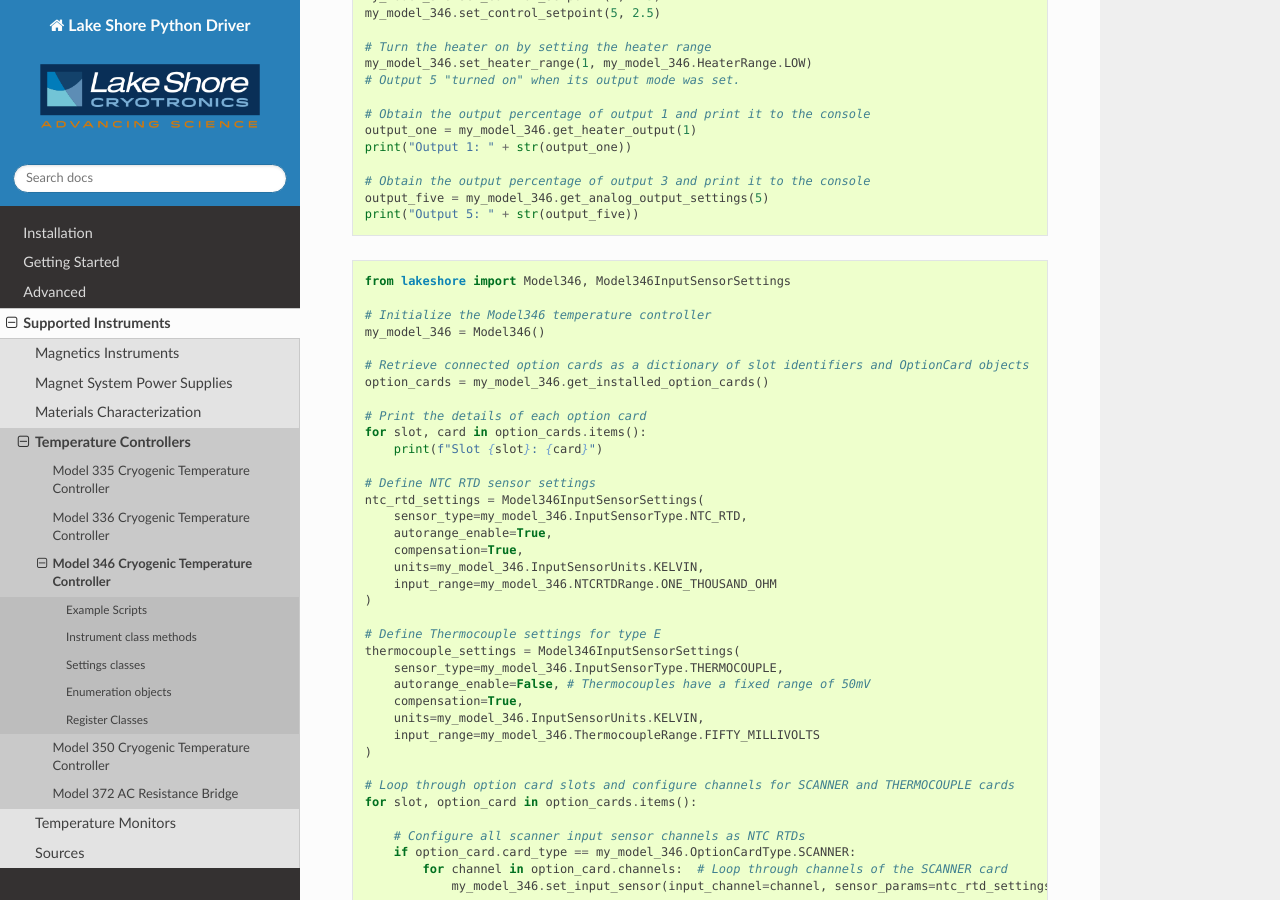
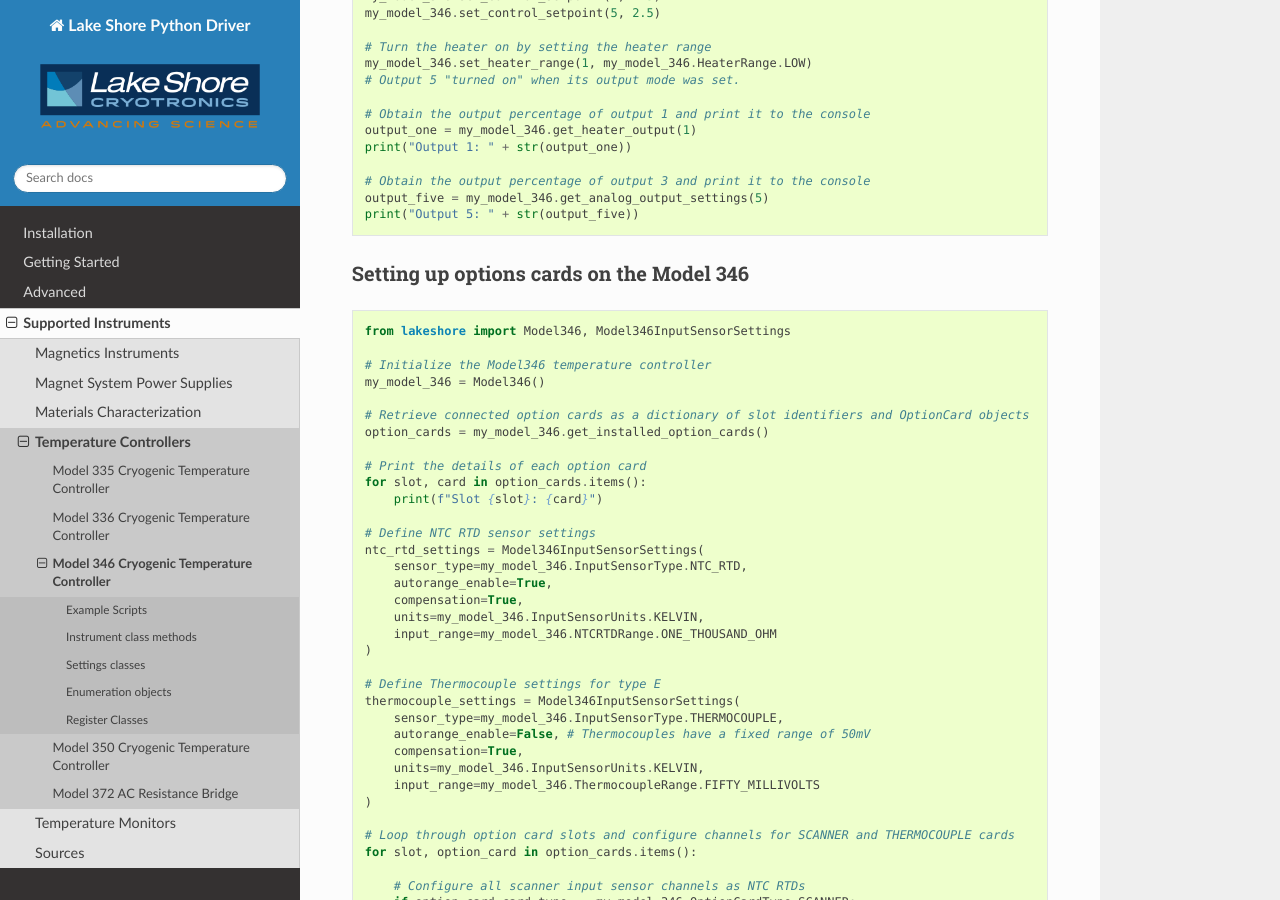
Before and after one commit to lakeshorecryotronics/python-driver, a Sphinx documentation site: the page built from docs/model_346.rst, in a window 1280 px wide and 900 px high, scrolled down 1449 px. Built offline with Sphinx 7.4.7 and the Read the Docs theme 3.1.0, drawn with Linux system fonts in a browser that asks for light colours.

Commit message:
fix : Add apt header name for opt card example

```diff
--- a/docs/model_346.rst
+++ b/docs/model_346.rst
@@ -20,6 +20,8 @@
 ~~~~~~~~~~~~~~~~~~~~~~~~~~~~~~~~~~~~~~~~~~
 .. literalinclude:: examples/346_output_setup_example.py
 
+Setting up options cards on the Model 346
+~~~~~~~~~~~~~~~~~~~~~~~~~~~~~~~~~~~~~~~~~~
 .. literalinclude:: examples/346_option_card_sensor_setup_example.py
 
 Instrument class methods
```
